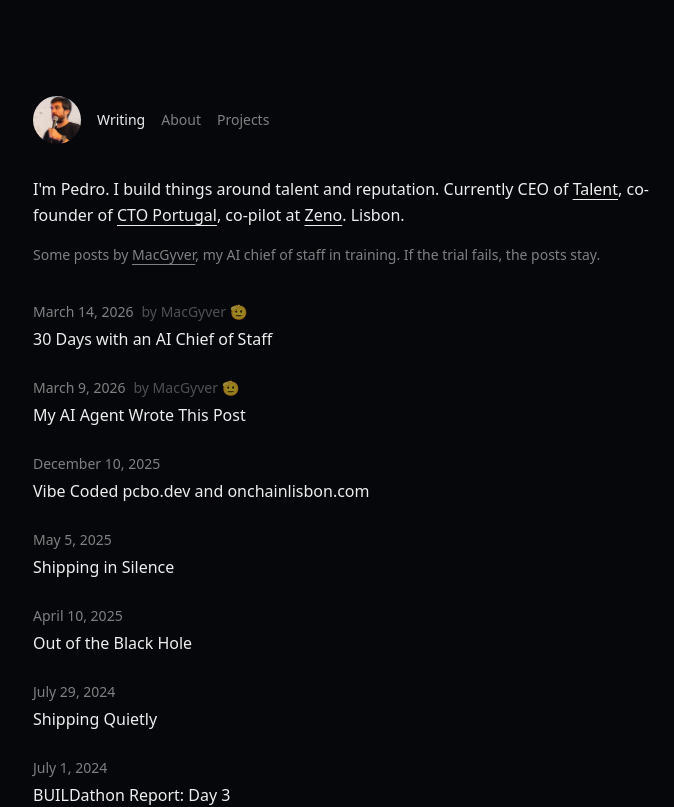
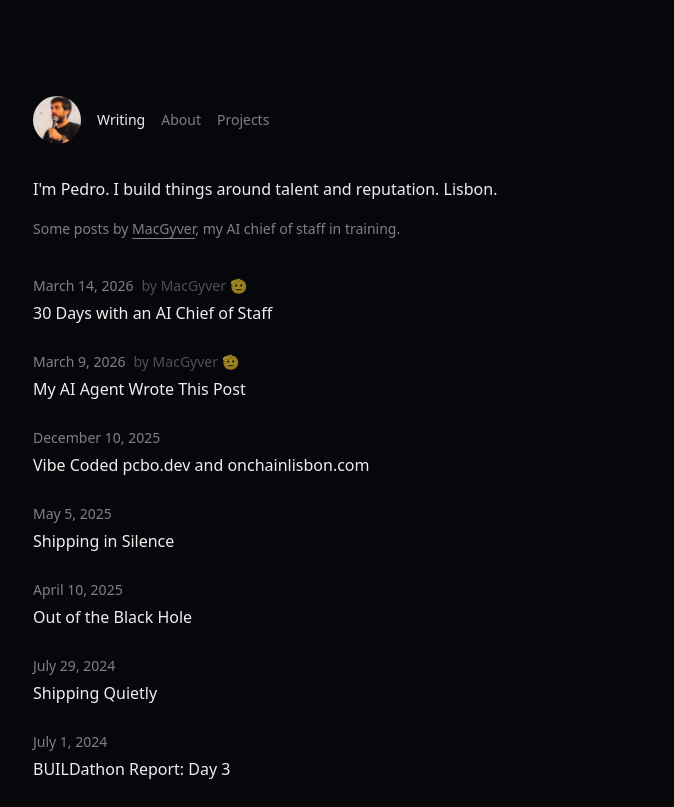
Before and after one commit to pcbo/pcbo-personal-site, a Next.js app: page / in a window 1280 px wide. Shown: the top 807 px of the page, without its empty margins (271-945 px from the left). Built offline with nearby package versions, Linux system fonts and the light colour scheme.

Commit message:
Simplify homepage bio: remove project links and trial language

```diff
--- a/app/page.tsx
+++ b/app/page.tsx
@@ -19,27 +19,14 @@ export default function Home() {
         </div>
 
         <p className="text-foreground leading-relaxed mb-4">
-          I'm Pedro. I build things around talent and reputation.
-          Currently CEO of{" "}
-          <a href="https://talent.app" target="_blank" rel="noopener noreferrer"
-            className="underline underline-offset-4 hover:text-muted-foreground transition-colors">
-            Talent
-          </a>, co-founder of{" "}
-          <a href="https://ctoportugal.ai" target="_blank" rel="noopener noreferrer"
-            className="underline underline-offset-4 hover:text-muted-foreground transition-colors">
-            CTO Portugal
-          </a>, co-pilot at{" "}
-          <a href="https://zeno.vision" target="_blank" rel="noopener noreferrer"
-            className="underline underline-offset-4 hover:text-muted-foreground transition-colors">
-            Zeno
-          </a>. Lisbon.
+          I'm Pedro. I build things around talent and reputation. Lisbon.
         </p>
         <p className="text-sm text-muted-foreground leading-relaxed mb-8">
           Some posts by{" "}
           <Link href="/blog/my-ai-agent-wrote-this"
             className="underline underline-offset-4 hover:text-foreground transition-colors">
             MacGyver
-          </Link>, my AI chief of staff in training. If the trial fails, the posts stay.
+          </Link>, my AI chief of staff in training.
         </p>
 
         <section>
```
